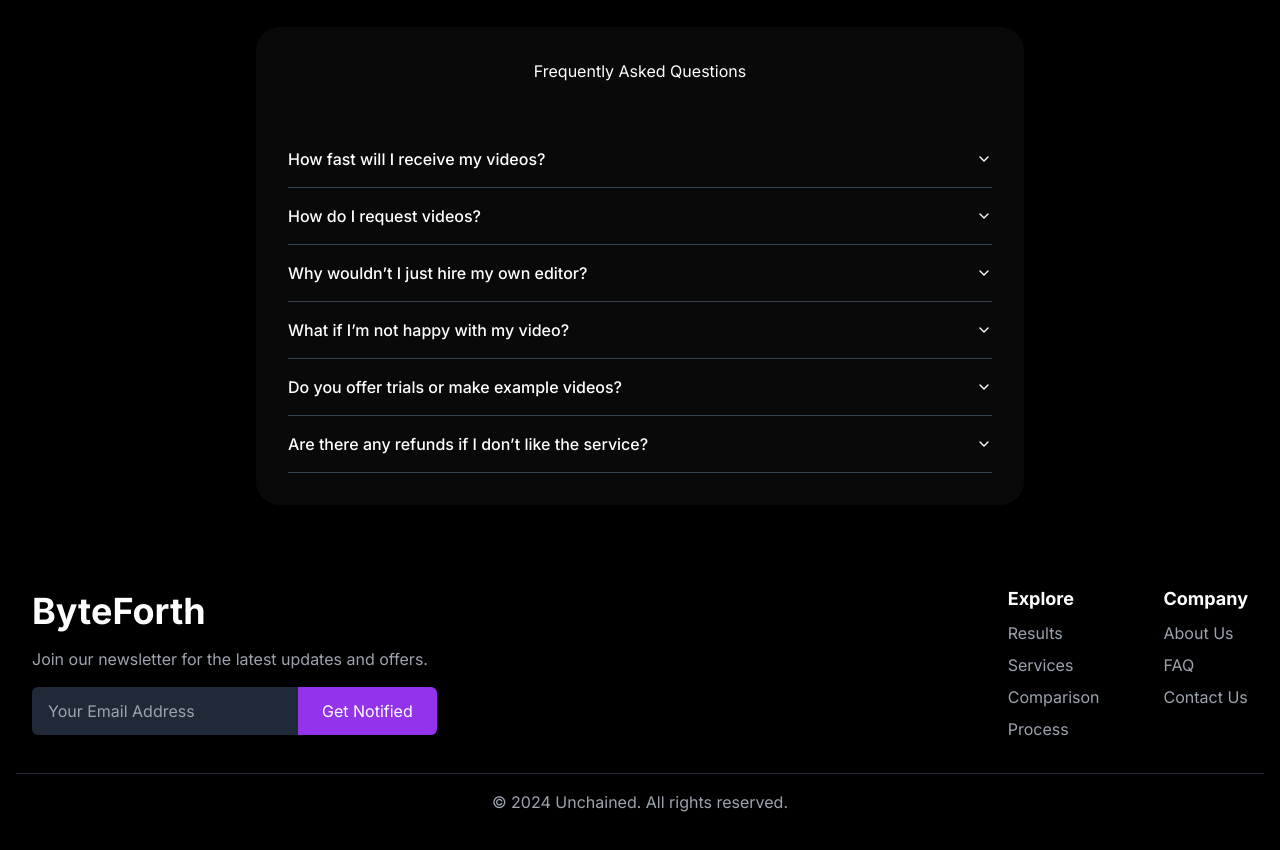
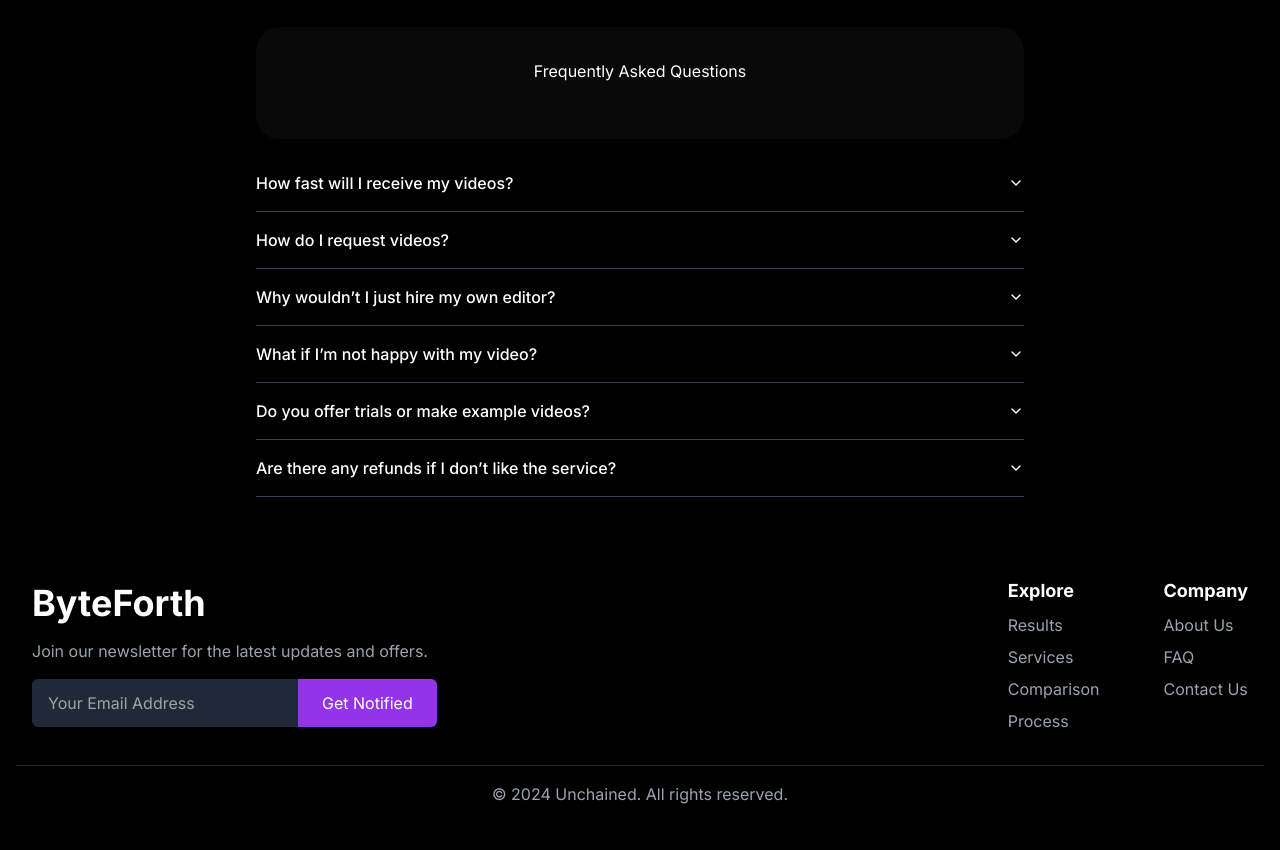
Before and after one commit to hasan-tec/BYTEFORTH-PORTFOLIO, a Next.js app: page / in a window 1280 px wide. Shown: the part 5220-6070 px from the top of the page. Built offline with nearby package versions, Linux system fonts and the light colour scheme.

Commit message:
Accordion fixed?

```diff
--- a/app/components/AccordionDemo.tsx
+++ b/app/components/AccordionDemo.tsx
@@ -21,8 +21,8 @@ const AccordionDemo: React.FC = () => {
               textColor: '',
             }
           ]}
-        >
-          <Accordion type="single" collapsible className="w-full">
+        />
+        <Accordion type="single" collapsible className="w-full mt-4">
           <AccordionItem value="item-1">
             <AccordionTrigger>How fast will I receive my videos?</AccordionTrigger>
             <AccordionContent>
@@ -60,7 +60,6 @@ const AccordionDemo: React.FC = () => {
             </AccordionContent>
           </AccordionItem>
         </Accordion>
-        </Card>
       </div>
     </div>
   );
```
Lines whose indentation alone changed are shown as unchanged.
